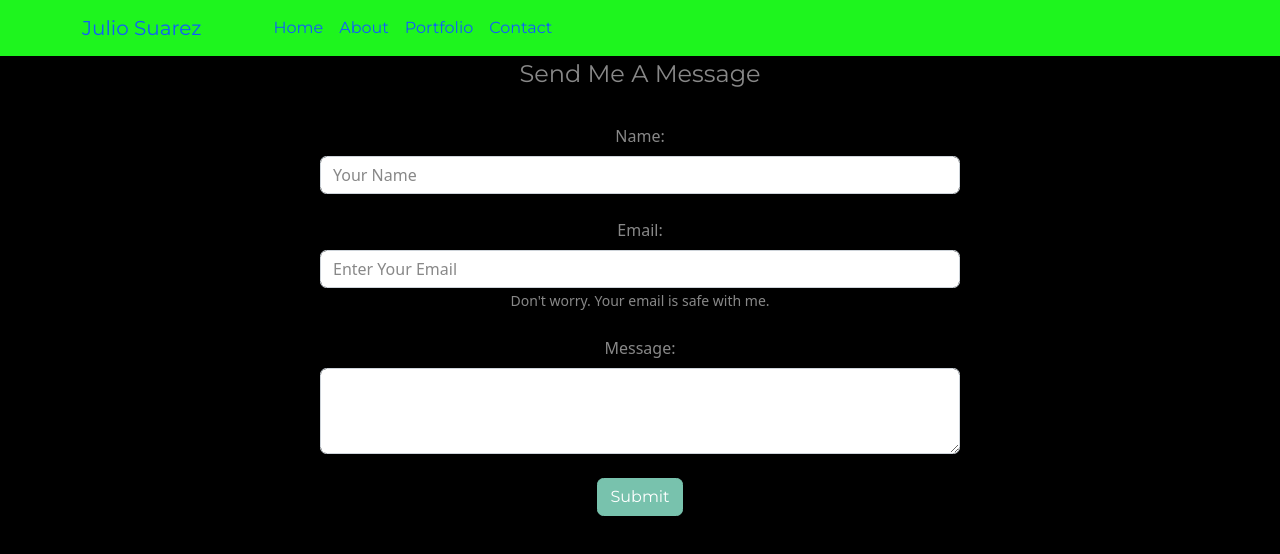
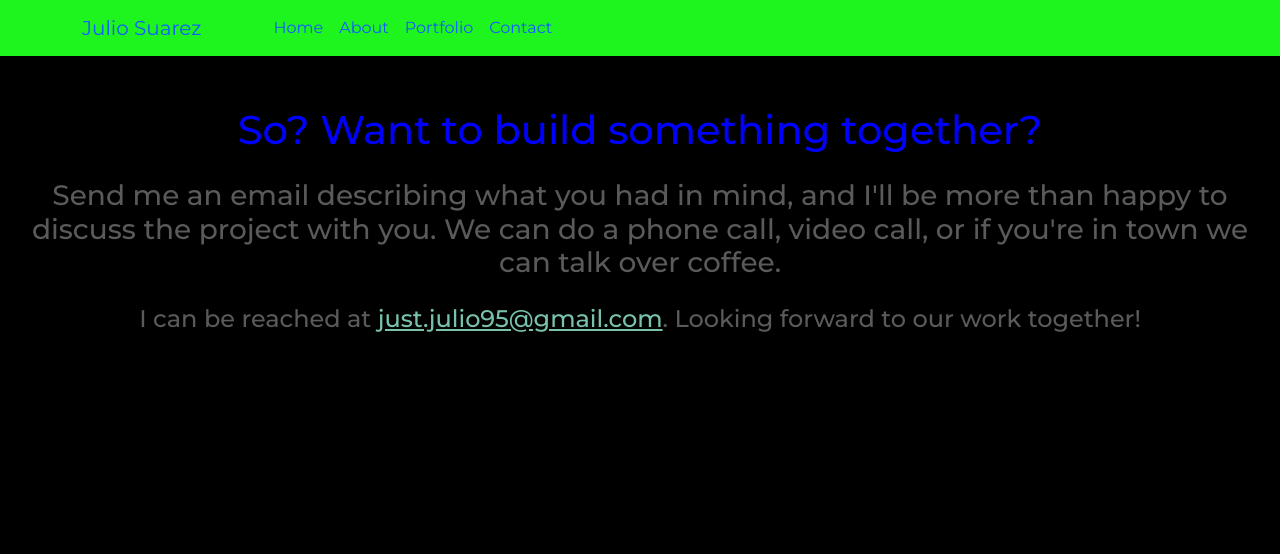
Before and after one commit to justjulio95/react-portfolio, a React (Create React App) app: page /contact in a window 1280 px wide. Shown: the top 554 px of the page. Built offline with nearby package versions, Linux system fonts and the light colour scheme.

Commit message:
minor change to contact page

```diff
--- a/src/components/Contact/index.js
+++ b/src/components/Contact/index.js
@@ -4,33 +4,38 @@ import { useForm, ValidationError } from "@formspree/react";
 import './index.css'
 
 function ContactForm() {
-  const [state, handleSubmit] = useForm('mvoyzkva');
-  if (state.succeeded) {
-    return <h3>Thanks for the email. I'll be sure to get to you as soon as I see it!</h3>
-  }
+  // const [state, handleSubmit] = useForm('mvoyzkva');
+  // if (state.succeeded) {
+  //   return <h3>Thanks for the email. I'll be sure to get to you as soon as I see it!</h3>
+  // }
 
   return (
-    <form onSubmit={handleSubmit}>
-      <fieldset>
-        <legend>Send Me A Message</legend>
-        <div className="form-group my-form">
-          <label htmlFor="name" className="form-label mt-4 label">Name: </label>
-          <input type="text" className="form-control user-input" id="name" aria-describedby="nameHelp" placeholder="Your Name"/>
-        </div>
-        <div className="form-group my-form">
-          <label htmlFor="email" className="form-label mt-4 label">Email: </label>
-          <input type="email" className="form-control user-input" id="email" aria-describedby="emailHelp" placeholder="Enter Your Email"/>
-          <small id="emailHelp" className="form-text text-muted">Don't worry. Your email is safe with me.</small>
-          <ValidationError prefix="Email" field="email" errors={state.errors}/>
-        </div>
-        <div class="form-group my-form">
-          <label htmlFor="message" class="form-label mt-4 label">Message: </label>
-          <textarea class="form-control user-input mb-4" id="message" rows="3"></textarea>
-          <ValidationError prefix="Message" field="message" errors={state.errors}/>
-        </div>
-      </fieldset>
-      <Button type="submit" disabled={state.submitting}>Submit</Button>
-    </form>
+    <>
+    <h1 style={{marginTop: 50, color: "blue"}}>So? Want to build something together?</h1>
+    <h3 style={{marginTop: 25, marginLeft: 25, marginRight: 25}}>Send me an email describing what you had in mind, and I'll be more than happy to discuss the project with you. We can do a phone call, video call, or if you're in town we can talk over coffee.</h3>
+    <h4 style={{marginTop: 25, marginLeft: 25, marginRight: 25}}>I can be reached at <a href="mailto:just.julio95@gmail.com">just.julio95@gmail.com</a>. Looking forward to our work together!</h4>
+    {/* // <form onSubmit={handleSubmit}>
+    //   <fieldset>
+    //     <legend>Send Me A Message</legend>
+    //     <div className="form-group my-form">
+    //       <label htmlFor="name" className="form-label mt-4 label">Name: </label>
+    //       <input type="text" className="form-control user-input" id="name" aria-describedby="nameHelp" placeholder="Your Name"/>
+    //     </div>
+    //     <div className="form-group my-form">
+    //       <label htmlFor="email" className="form-label mt-4 label">Email: </label>
+    //       <input type="email" className="form-control user-input" id="email" aria-describedby="emailHelp" placeholder="Enter Your Email"/>
+    //       <small id="emailHelp" className="form-text text-muted">Don't worry. Your email is safe with me.</small>
+    //       <ValidationError prefix="Email" field="email" errors={state.errors}/>
+    //     </div>
+    //     <div class="form-group my-form">
+    //       <label htmlFor="message" class="form-label mt-4 label">Message: </label>
+    //       <textarea class="form-control user-input mb-4" id="message" rows="3"></textarea>
+    //       <ValidationError prefix="Message" field="message" errors={state.errors}/>
+    //     </div>
+    //   </fieldset>
+    //   <Button type="submit" disabled={state.submitting}>Submit</Button>
+    // </form> */}
+    </>
   )
 }
 
```
